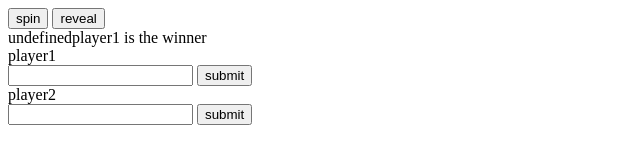
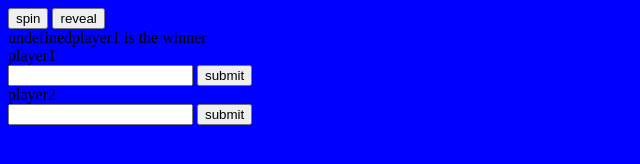
Before and after one commit to ashokt15/guess, a plain HTML site: page index.html in a window 1280 px wide. Both pictures are taken after a click on the button "reveal". Shown: the whole page, without its empty margins (0-640 px from the left). Drawn offline with Linux system fonts and the light colour scheme.

Commit message:
modified average

```diff
--- a/index.css
+++ b/index.css
@@ -1,6 +1,7 @@
-body{
+body {
     display: flexbox;
 }
+
 #value {
     border: 5px thick blue;
 }
--- a/index.js
+++ b/index.js
@@ -13,7 +13,13 @@ function player2guess() {
 const reveal = () => {
     let winner;
     console.log(guess, player1, player2)
-    if (guess == player1) { winner = "player1" }
-    else if (guess == player2) { winner = "player2" }
+    if (guess == player1) {
+        winner = "player1";
+        document.querySelector('body').style.backgroundColor = 'blue';
+    }
+    else if (guess == player2) {
+        winner = "player2";
+        document.querySelector('body').style.backgroundColor = 'green';
+    }
     document.getElementById("value").innerHTML = guess + `${winner} is the winner`;
 }
```
